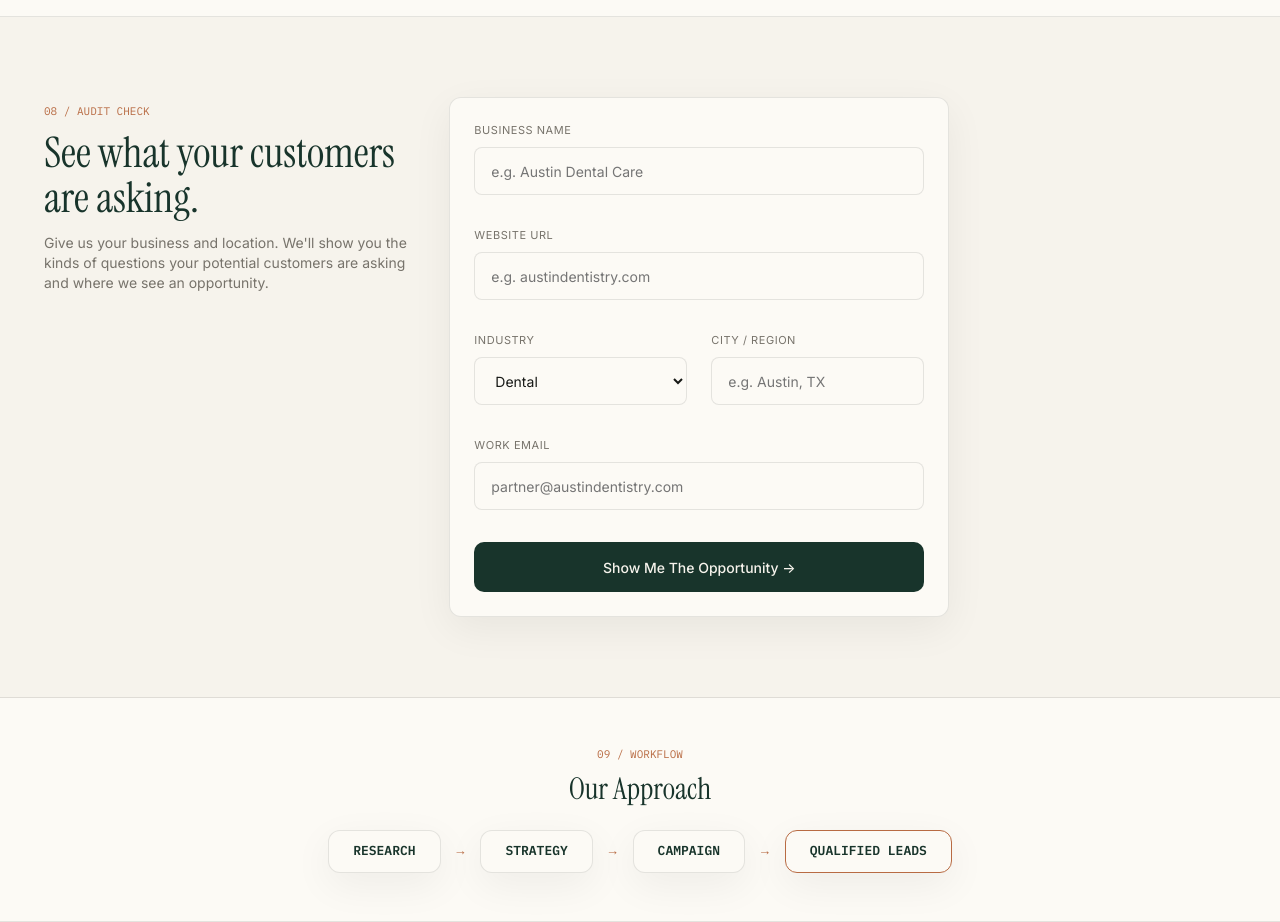
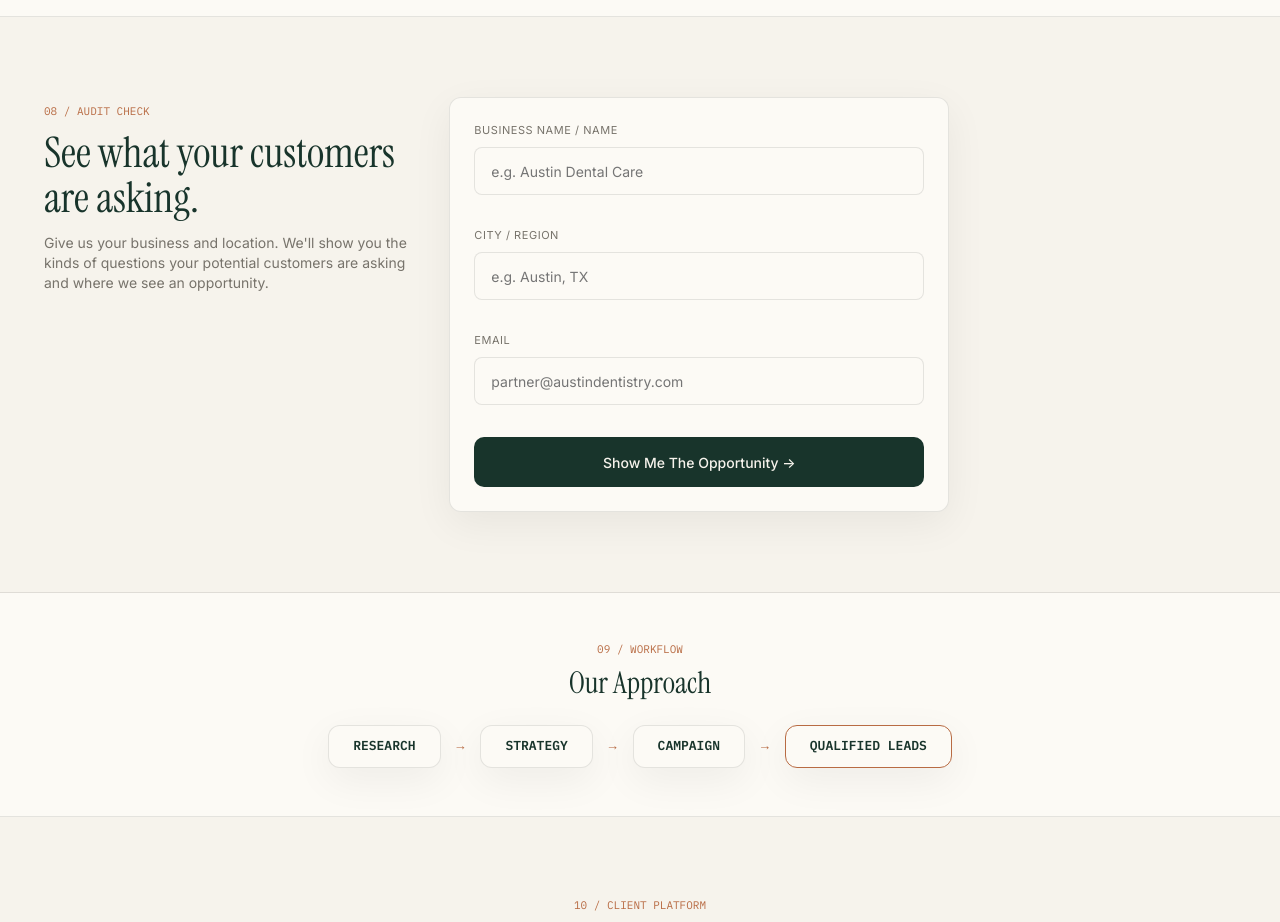
Before and after one commit to vishalpatil20/openreach, a website built with Vite: page index.html in a window 1280 px wide. Shown: the part 4000-4922 px from the top of the page. Built offline with nearby package versions, Linux system fonts and the light colour scheme.

Commit message:
feat: simplify homepage audit form inputs to only name, city, and email

```diff
--- a/index.html
+++ b/index.html
@@ -359,30 +359,15 @@
         <div class="col-8">
           <form class="card" style="max-width: 500px; display: flex; flex-direction: column; gap: var(--space-4);" id="homepageAuditForm">
             <div class="form-group">
-              <label class="input-label" for="homeBizName">Business Name</label>
+              <label class="input-label" for="homeBizName">Business Name / Name</label>
               <input type="text" id="homeBizName" class="input-text" placeholder="e.g. Austin Dental Care" required>
             </div>
             <div class="form-group">
-              <label class="input-label" for="homeWebsite">Website URL</label>
-              <input type="url" id="homeWebsite" class="input-text" placeholder="e.g. austindentistry.com" required>
-            </div>
-            <div class="grid-12">
-              <div class="col-6 form-group">
-                <label class="input-label" for="homeIndustry">Industry</label>
-                <select id="homeIndustry" class="input-select">
-                  <option>Dental</option>
-                  <option>HVAC</option>
-                  <option>Med Spa</option>
-                  <option>Automotive</option>
-                </select>
-              </div>
-              <div class="col-6 form-group">
-                <label class="input-label" for="homeLocation">City / Region</label>
-                <input type="text" id="homeLocation" class="input-text" placeholder="e.g. Austin, TX" required>
-              </div>
+              <label class="input-label" for="homeLocation">City / Region</label>
+              <input type="text" id="homeLocation" class="input-text" placeholder="e.g. Austin, TX" required>
             </div>
             <div class="form-group">
-              <label class="input-label" for="homeEmail">Work Email</label>
+              <label class="input-label" for="homeEmail">Email</label>
               <input type="email" id="homeEmail" class="input-text" placeholder="partner@austindentistry.com" required>
             </div>
             <button type="submit" class="btn btn-primary" style="width: 100%;">Show Me The Opportunity &rarr;</button>
```
